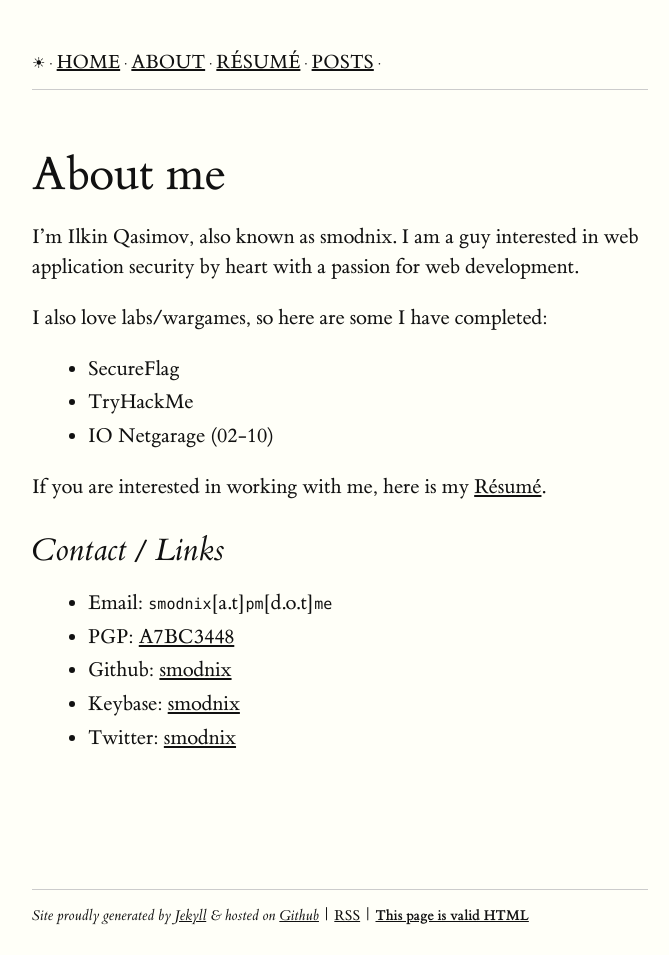
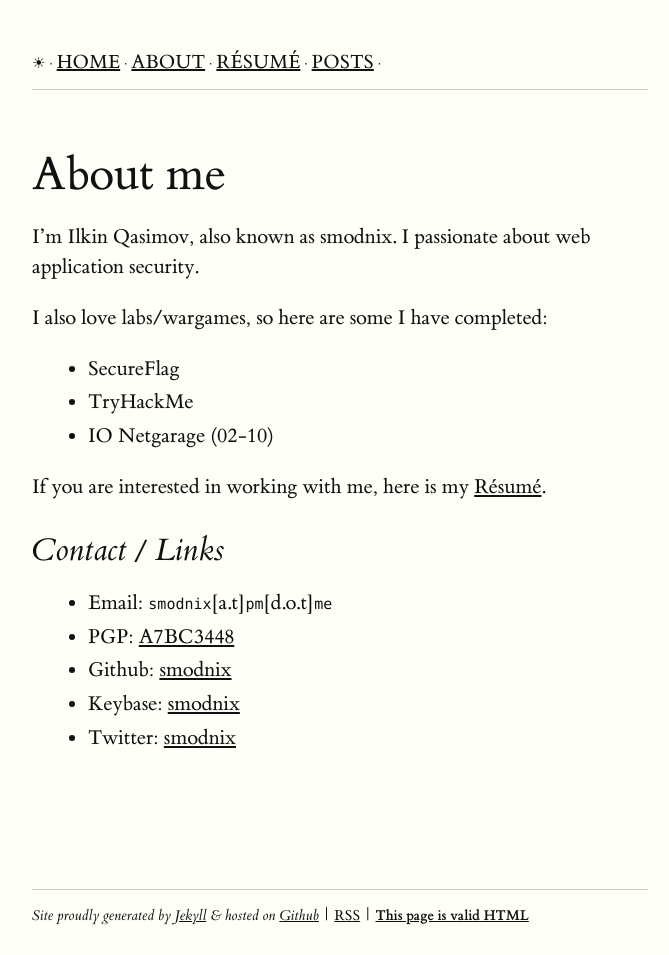
Before and after one commit to smodnix/smodnix.github.io, a Jekyll site: the page built from about.markdown, in a window 1280 px wide. Shown: the whole page, without its empty margins (128-797 px from the left). Built offline with Jekyll 4.4.1, drawn with Linux system fonts in a browser that asks for light colours.

Commit message:
Update about.markdown

```diff
--- a/about.markdown
+++ b/about.markdown
@@ -5,7 +5,7 @@ title: About
 
 # About me
 
-I'm Ilkin Qasimov, also known as smodnix. I am a guy interested in web application security by heart with a passion for web development.
+I'm Ilkin Qasimov, also known as smodnix. I passionate about web application security.
 
 I also love labs/wargames, so here are some I have completed:
 
```
